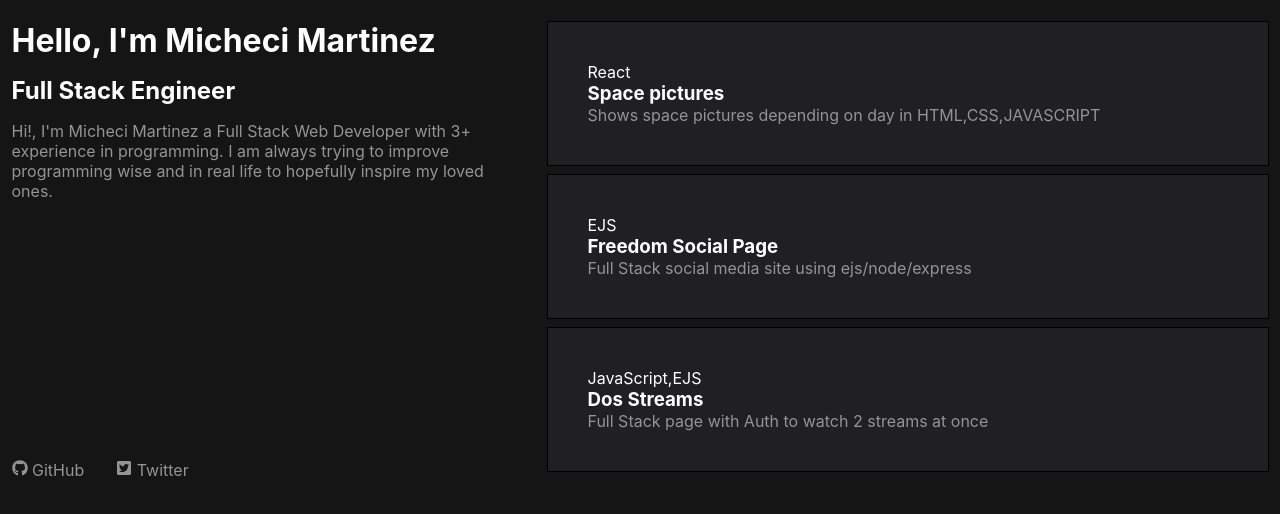
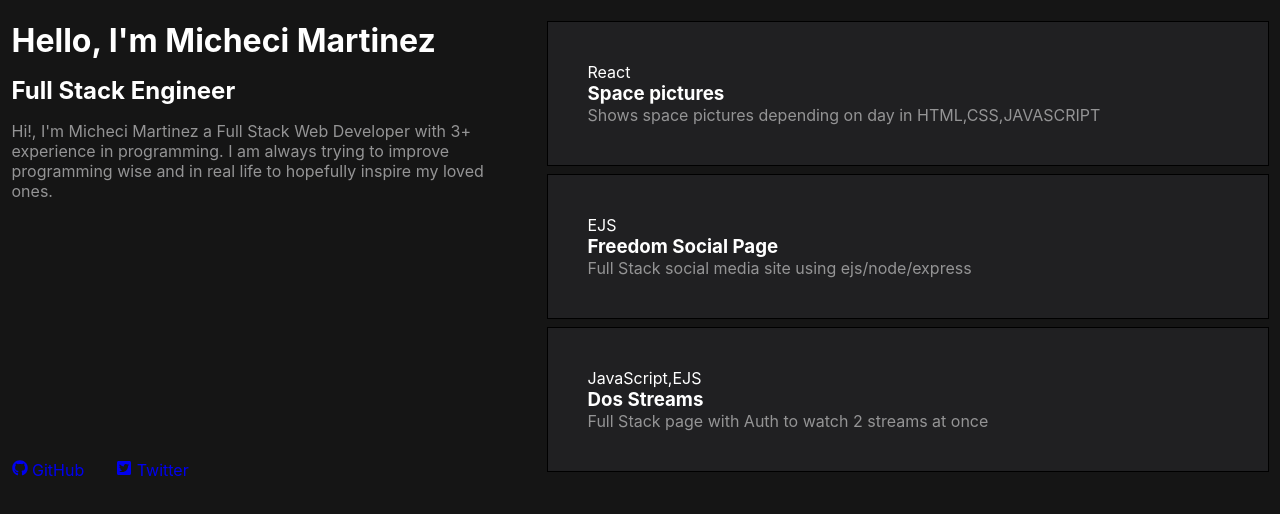
Before and after one commit to micheci/portfolio, a React (Create React App) app: page / in a window 1280 px wide. Shown: the top 514 px of the page. Built offline with nearby package versions, Linux system fonts and the light colour scheme.

Commit message:
added working links

```diff
--- a/src/Components/AboutMe.js
+++ b/src/Components/AboutMe.js
@@ -14,8 +14,8 @@ const AboutMe = () => {
               I am always trying to improve programming wise and in real life to hopefully inspire my loved ones.
             </p>
             <div className="icons">
-              <FaGithub/> <span>GitHub</span>
-              <FaTwitterSquare/> <span>Twitter</span>
+              <a href='https://github.com/micheci'> <FaGithub/> <span>GitHub</span></a>
+              <a href='https://twitter.com/icehcim'><FaTwitterSquare/> <span>Twitter</span></a>
             </div>
 
         </div>
```
